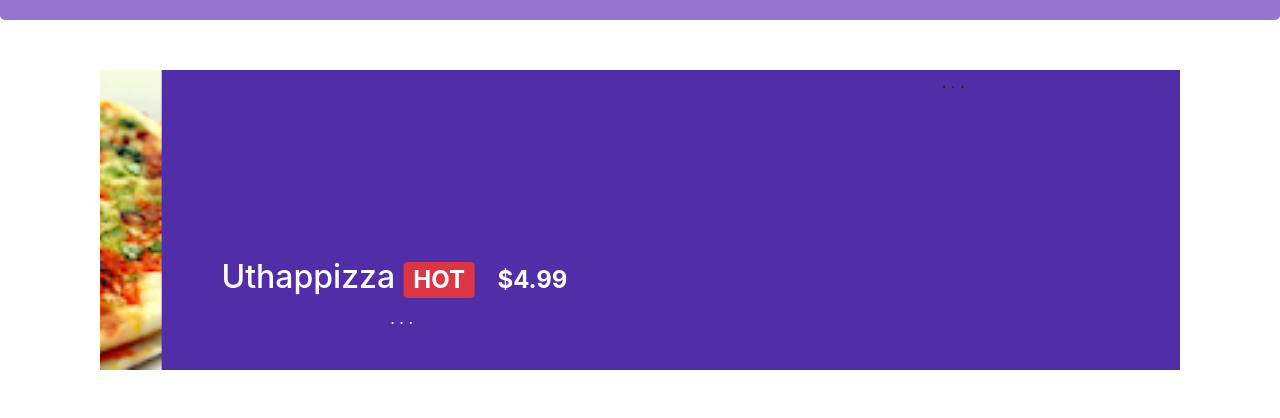
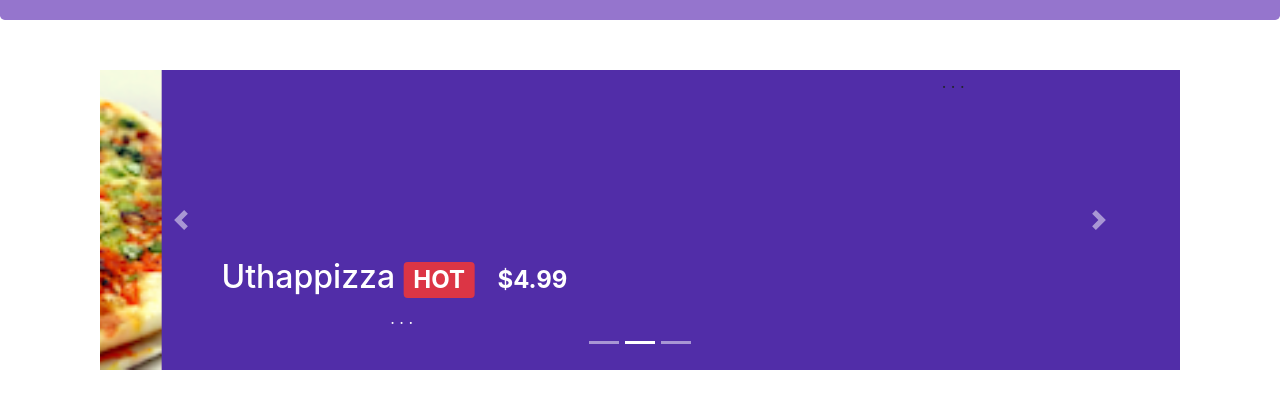
Before and after one commit to data-modeler/bootstrap_cookbook, a website: page index.html in a window 1280 px wide. Shown: the part 314-732 px from the top of the page. Drawn offline with nearby package versions, Linux system fonts and the light colour scheme.

Commit message:
Carousel pt 2: Controls

```diff
--- a/index.html
+++ b/index.html
@@ -120,6 +120,17 @@
                             . . .
                         </div>
                     </div>
+                        <ol class="carousel-indicators">
+                            <li data-target="#mycarousel" data-slide-to="0" class="active"></li>
+                            <li data-target="#mycarousel" data-slide-to="1"></li>
+                            <li data-target="#mycarousel" data-slide-to="2"></li>
+                        </ol>
+                        <a class="carousel-control-prev" href="#mycarousel" role="button" data-slide="prev">
+                            <span class="carousel-control-prev-icon"></span>
+                        </a>
+                        <a class="carousel-control-next" href="#mycarousel" role="button" data-slide="next">
+                            <span class="carousel-control-next-icon"></span>
+                        </a>
                 </div>
             </div>
         </div>
```
